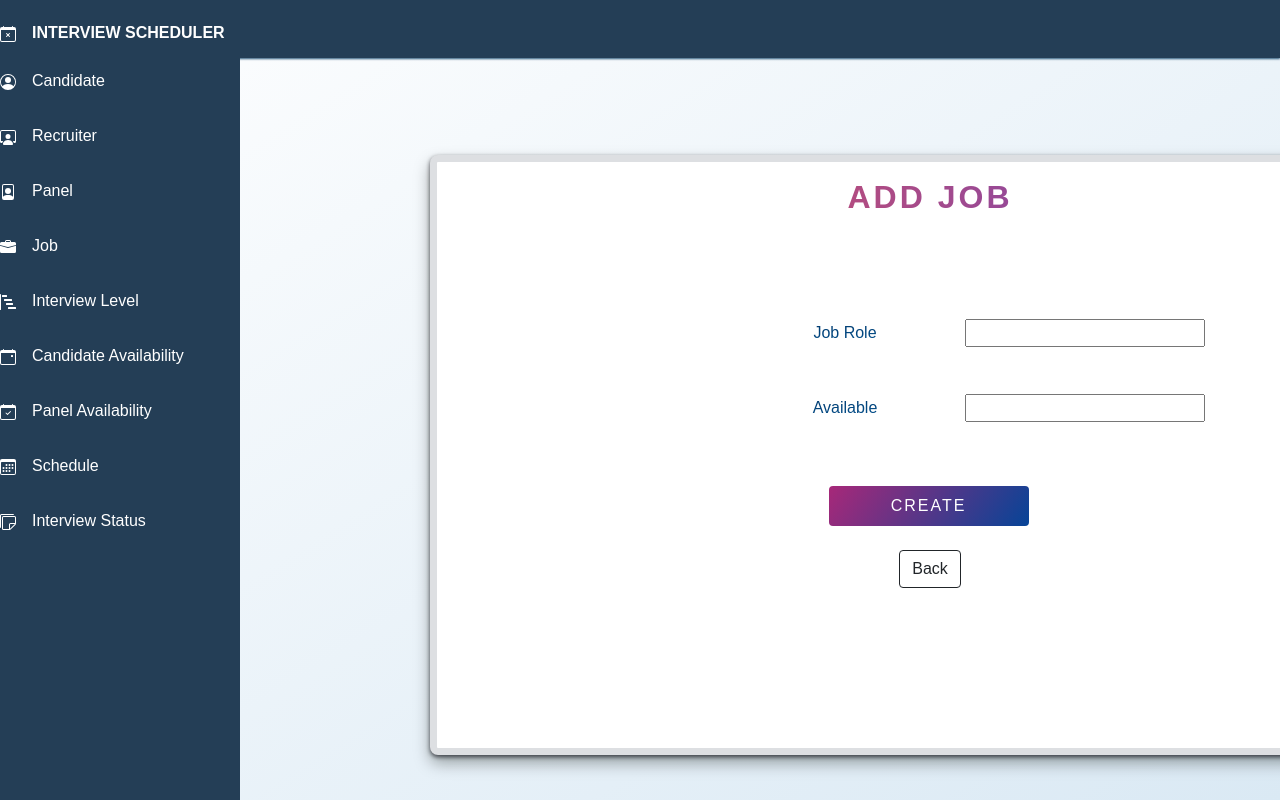
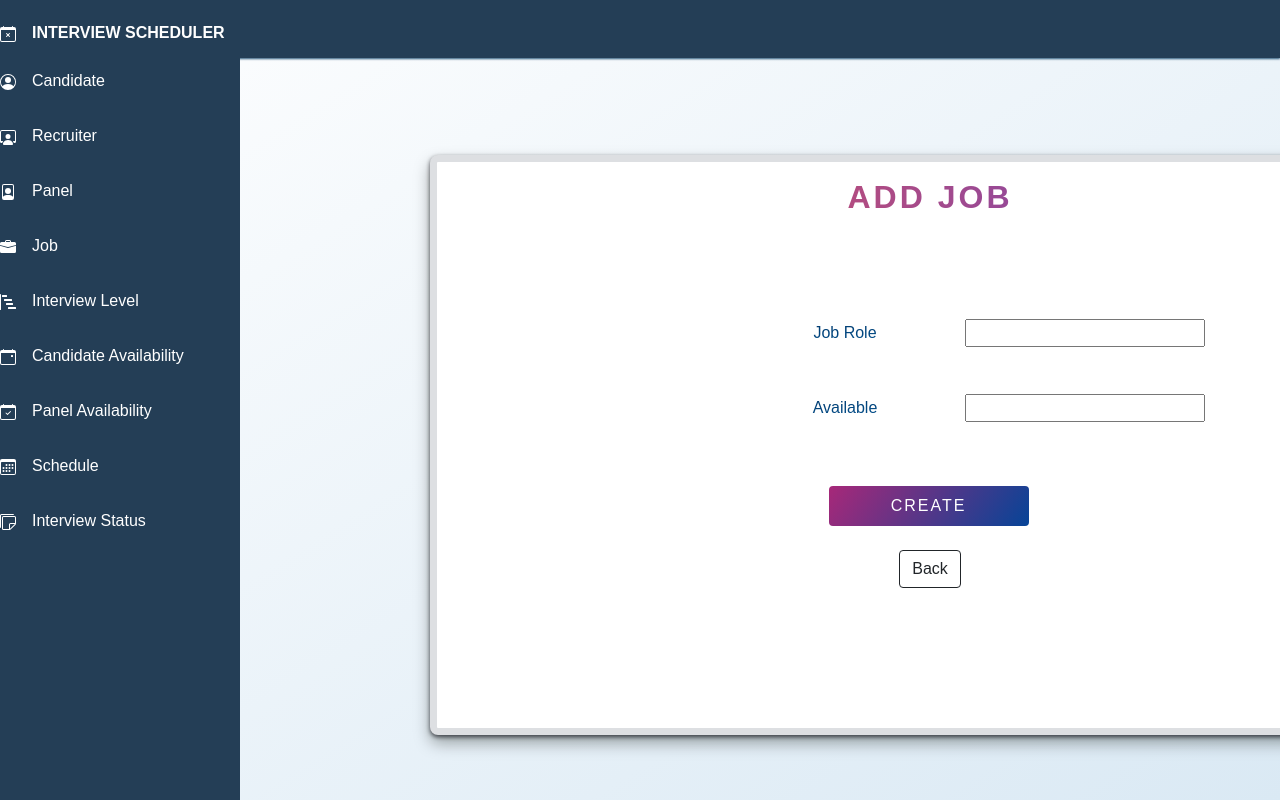
Before and after one commit to R-chandru16/ReactPoc-InterviewScheduler, a React (Create React App) app: page /job in a window 1280 px wide. Built offline with nearby package versions, Linux system fonts and the light colour scheme.

Commit message:
Inline Scroll

```diff
--- a/src/Components/Job/Job.css
+++ b/src/Components/Job/Job.css
@@ -1,6 +1,6 @@
 .addformjob{
     width: 1000px;
-    height: 600px;
+    height: 580px;
     margin-left: 430px;
     margin-top:57px;
     justify-content: center;
@@ -11,6 +11,8 @@
     padding: 1rem;
     align-items: center;
     text-align: center;
+    overflow:auto;
+    scrollbar-base-color:gold;
 }
 h2{
     text-align: center;
```
